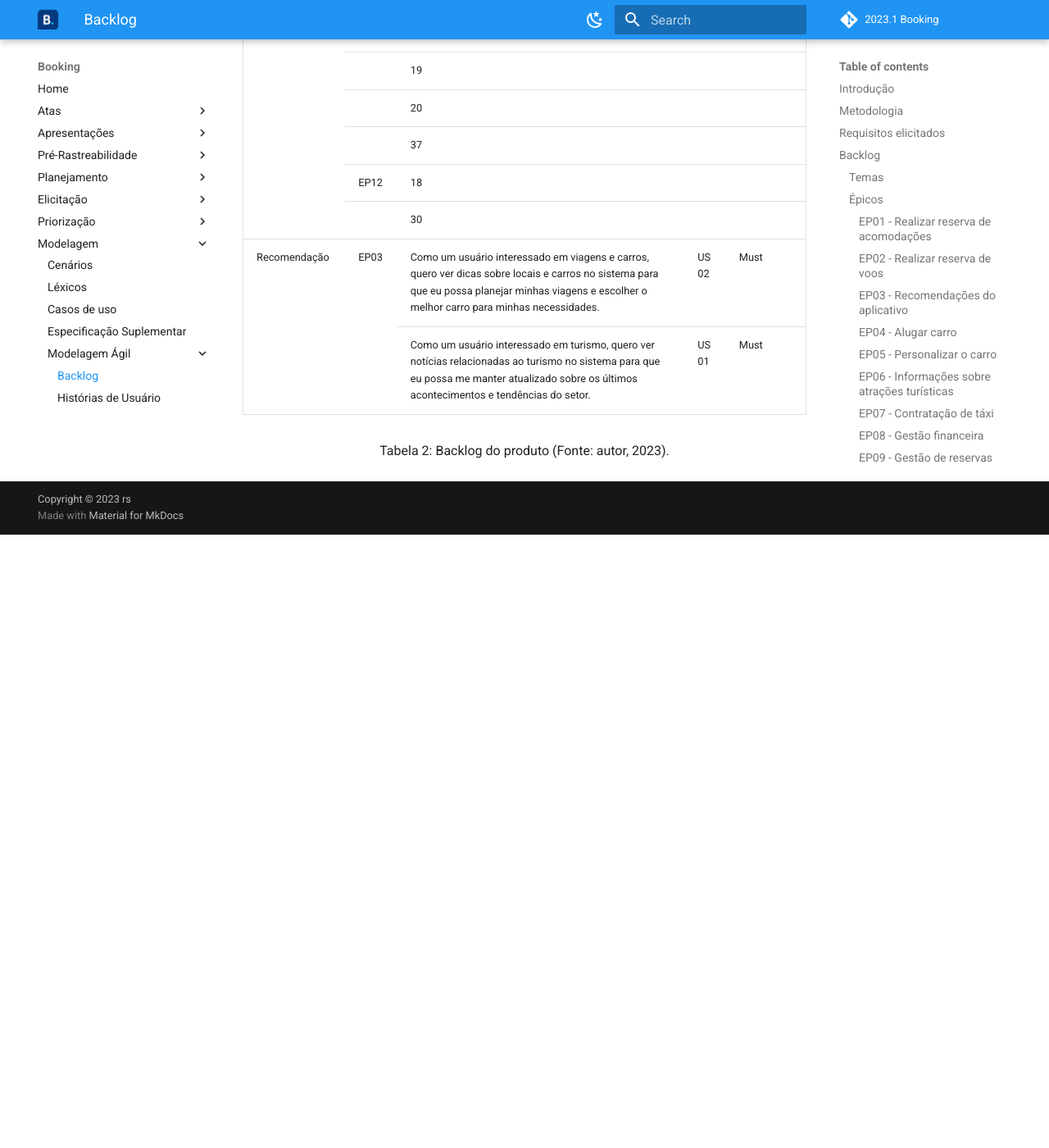
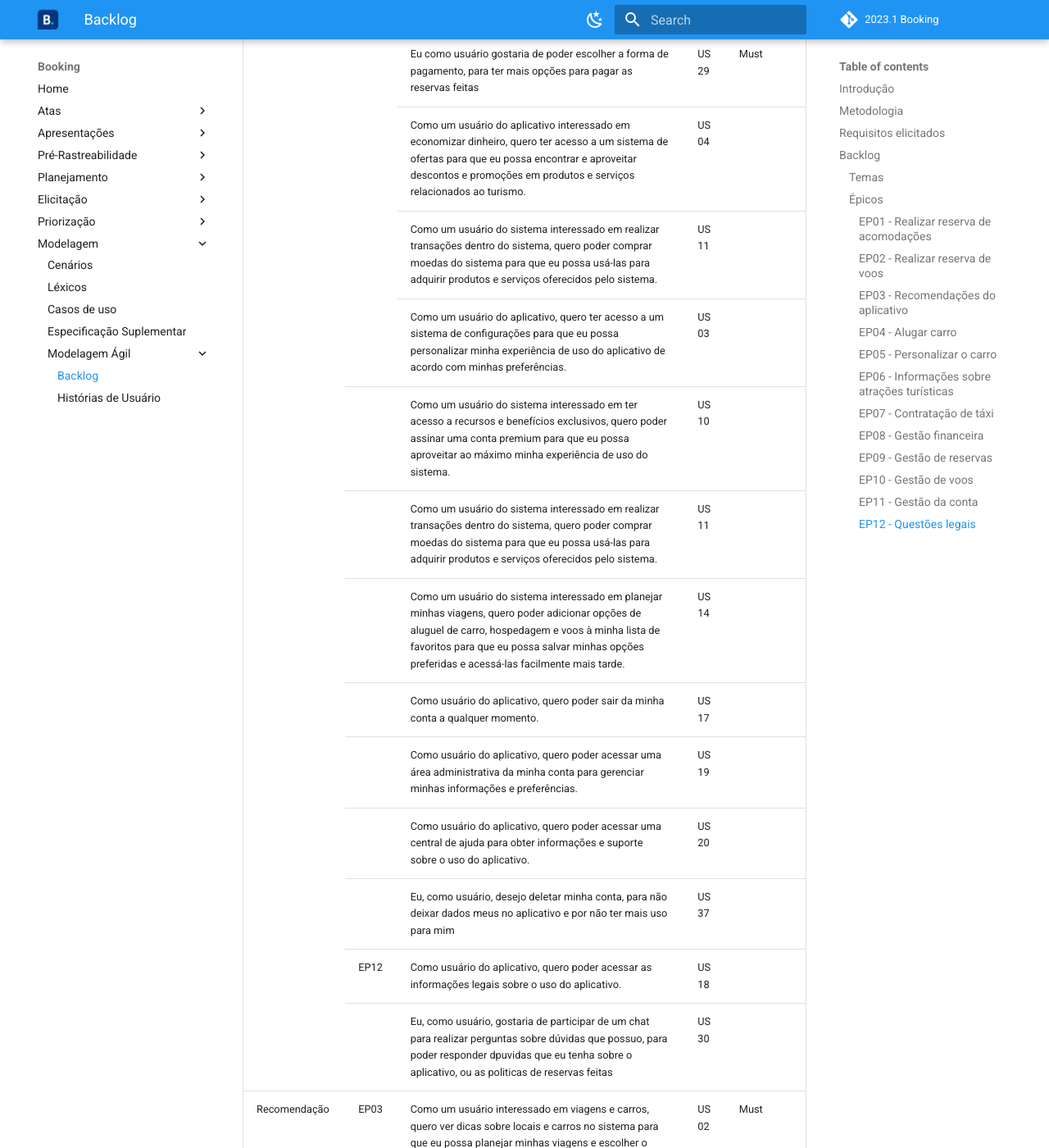
Before and after one commit to Requisitos-de-Software/2023.1-Booking, an MkDocs documentation site: the page built from docs/modelagem/backlog.md, in a window 1280 px wide and 1400 px high, scrolled down 8535 px. Shown: the whole window at 82% size. Built offline with MkDocs 1.6.1 and Material for MkDocs 9.7.7, drawn with Linux system fonts in a browser that asks for light colours; comment, search, counter and statistics services are not loaded; before the commit the page ends 9187 px from its top, so only the background shows below that; some of the changed text lies outside the part shown.

Commit message:
adicionando hus
Co-authored-by: LucasLopesFrazao <211031771@aluno.unb.br>

```diff
--- a/docs/modelagem/backlog.md
+++ b/docs/modelagem/backlog.md
@@ -178,23 +178,23 @@
     <td>Must</td>
   </tr>
   <tr>
-    <td>22</td>
-    <td></td>
+    <td>Eu, como usuário, gostaria de poder ter um filtro de acomodações com base na localização, datas de check-in e check-out, tipo de quarto e preço para verificar acomodações para reservar</td>
+    <td>US 22</td>
     <td></td>
   </tr>
   <tr>
-    <td>31</td>
-    <td></td>
+    <td>Eu, eu como usuário, gostaria de poder denunciar contas de locadores e empresas, para tornar ou avisar ao sistema quando alguma politica de reserva, algum serviço oferecido pelo Booking foi violada por algum locador ou empresa.</td>
+    <td>US 32</td>
     <td></td>
   </tr>
   <tr>
-    <td>33</td>
-    <td></td>
+    <td>Eu, como usuário, gostaria de pesquisa reserva feita ou em andamento por comando de voz, para tornar mais acessível o aplicativo</td>
+    <td>US 33</td>
     <td></td>
   </tr>
   <tr>
-    <td>35</td>
-    <td></td>
+    <td>Eu, como usuário, desejo realizar a atividade de gerenciamento de companheiros de viagem para facilitar e deixa previamente salvo as definições de quantidade e informações extras de pessoas a qual estarei acompanhado, para facilitar reservas e ter um bom uso do aplicativo</td>
+    <td>US 35</td>
     <td></td>
   </tr>
   <tr>
@@ -229,9 +229,6 @@
     <td>Must</td>
   </tr>
   <tr>
-    <td>32</td>
-    <td></td>
-    <td></td>
   </tr>
   <tr>
     <td rowspan="4">Voos</td>
@@ -241,8 +238,8 @@
     <td>Must</td>
   </tr>
   <tr>
-    <td>23</td>
-    <td></td>
+    <td>Eu, como usuário, gostaria de realizar a reserva do voo, para pode realizar compras no aplicativo.</td>
+    <td>US 23</td>
     <td></td>
   </tr>
   <tr>
@@ -259,7 +256,7 @@
   <tr>
     <td rowspan="2">Aluguel de carros</td>
     <td>EP04</td>
-    <td>aluguel carro</td>
+    <td>Eu, como usuário desejo realizar um aluguel de carro com opção de devolver o carro ao mesmo local, o local da retirada do carro, da inicio e fim do aluguel e idade do condutor</td>
     <td>US 36</td>
     <td>Must</td>
   </tr>
@@ -289,8 +286,8 @@
     <td>Must</td>
   </tr>
   <tr>
-    <td>12</td>
-    <td></td>
+    <td>Como um usuário do sistema interessado em explorar destinos turísticos, quero ter acesso a um mapa interativo para que eu possa visualizar informações sobre diferentes locais e planejar minhas viagens de maneira mais eficiente.</td>
+    <td>US 12</td>
     <td></td>
   </tr>
   <tr>
@@ -306,72 +303,72 @@
     <td>Must</td>
   </tr>
   <tr>
-    <td>04</td>
-    <td></td>
+    <td>Como um usuário do aplicativo interessado em economizar dinheiro, quero ter acesso a um sistema de ofertas para que eu possa encontrar e aproveitar descontos e promoções em produtos e serviços relacionados ao turismo.</td>
+    <td>US 04</td>
     <td></td>
   </tr>
   <tr>
-    <td>11</td>
-    <td></td>
+    <td>Como um usuário do sistema interessado em realizar transações dentro do sistema, quero poder comprar moedas do sistema para que eu possa usá-las para adquirir produtos e serviços oferecidos pelo sistema.</td>
+    <td>US 11</td>
     <td></td>
   </tr>
   <tr>
-    <td>03</td>
-    <td></td>
+    <td>Como um usuário do aplicativo, quero ter acesso a um sistema de configurações para que eu possa personalizar minha experiência de uso do aplicativo de acordo com minhas preferências.</td>
+    <td>US 03</td>
     <td></td>
   </tr>
   <tr>
     <td></td>
-    <td>10</td>
-    <td></td>
+    <td>Como um usuário do sistema interessado em ter acesso a recursos e benefícios exclusivos, quero poder assinar uma conta premium para que eu possa aproveitar ao máximo minha experiência de uso do sistema.</td>
+    <td>US 10</td>
     <td></td>
   </tr>
   <tr>
     <td></td>
-    <td>11</td>
-    <td></td>
+    <td>Como um usuário do sistema interessado em realizar transações dentro do sistema, quero poder comprar moedas do sistema para que eu possa usá-las para adquirir produtos e serviços oferecidos pelo sistema.</td>
+    <td>US 11</td>
     <td></td>
   </tr>
   <tr>
     <td></td>
-    <td>14</td>
-    <td></td>
+    <td>Como um usuário do sistema interessado em planejar minhas viagens, quero poder adicionar opções de aluguel de carro, hospedagem e voos à minha lista de favoritos para que eu possa salvar minhas opções preferidas e acessá-las facilmente mais tarde.</td>
+    <td>US 14</td>
     <td></td>
   </tr>
   <tr>
     <td></td>
-    <td>17</td>
-    <td></td>
+    <td>Como usuário do aplicativo, quero poder sair da minha conta a qualquer momento.</td>
+    <td>US 17</td>
     <td></td>
   </tr>
   <tr>
     <td></td>
-    <td>19</td>
-    <td></td>
+    <td>Como usuário do aplicativo, quero poder acessar uma área administrativa da minha conta para gerenciar minhas informações e preferências.</td>
+    <td>US 19</td>
     <td></td>
   </tr>
   <tr>
     <td></td>
-    <td>20</td>
-    <td></td>
+    <td>Como usuário do aplicativo, quero poder acessar uma central de ajuda para obter informações e suporte sobre o uso do aplicativo.</td>
+    <td>US 20</td>
     <td></td>
   </tr>
   <tr>
     <td></td>
-    <td>37</td>
-    <td></td>
+    <td>Eu, como usuário, desejo deletar minha conta, para não deixar dados meus no aplicativo e por não ter mais uso para mim</td>
+    <td>US 37</td>
     <td></td>
   </tr>
   <tr>
     <td>EP12</td>
-    <td>18</td>
-    <td></td>
+    <td>Como usuário do aplicativo, quero poder acessar as informações legais sobre o uso do aplicativo.</td>
+    <td>US 18</td>
     <td></td>
   </tr>
   <tr>
     <td></td>
-    <td>30</td>
-    <td></td>
+    <td>Eu, como usuário, gostaria de participar de um chat para realizar perguntas sobre dúvidas que possuo, para poder responder dpuvidas que eu tenha sobre o aplicativo, ou as politicas de reservas feitas</td>
+    <td>US 30</td>
     <td></td>
   </tr>
   <tr>
```
